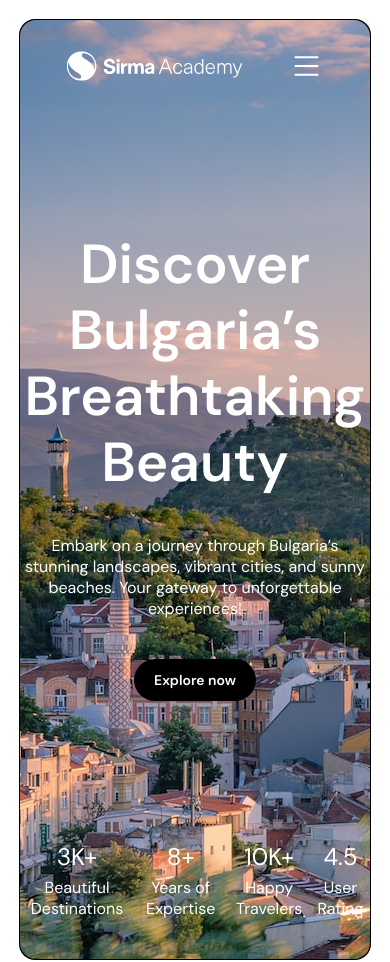
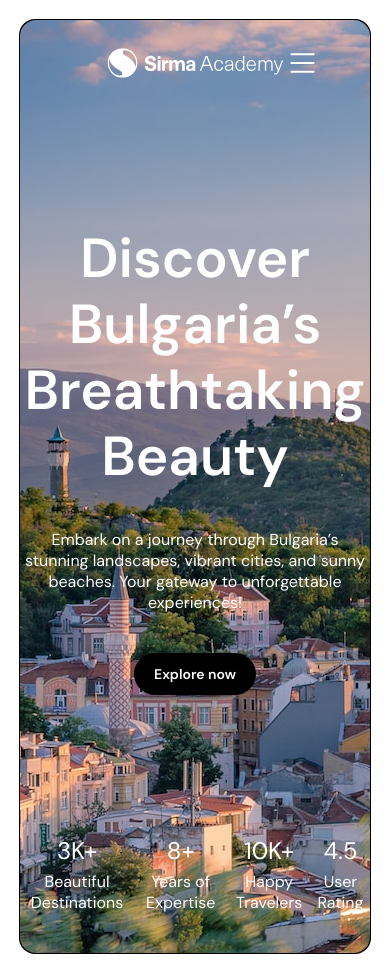
Before and after one commit to desislava-m/Bulgaria-Responsive-Website, a plain HTML site: page index.html in a window 390 px wide. Shown: the top 962 px of the page. Drawn offline with Linux system fonts and the light colour scheme.

Commit message:
Fixed burger menu and logo on 992px

```diff
--- a/styles.css
+++ b/styles.css
@@ -817,8 +817,20 @@ ul.footer-nav  {
 @media (max-width: 992px) {
     .burger-menu {
         display: inline;
+        position: absolute;
+        right: 50px;
     }
 
+    .logo-and-links {
+        margin: 0 auto;
+      }
+
+      .navigation-container {
+        display: flex;
+        align-items: center;
+        justify-content: space-between;
+        position: relative;
+      }
 
     .navigation-container ul {
         display: none;
```
